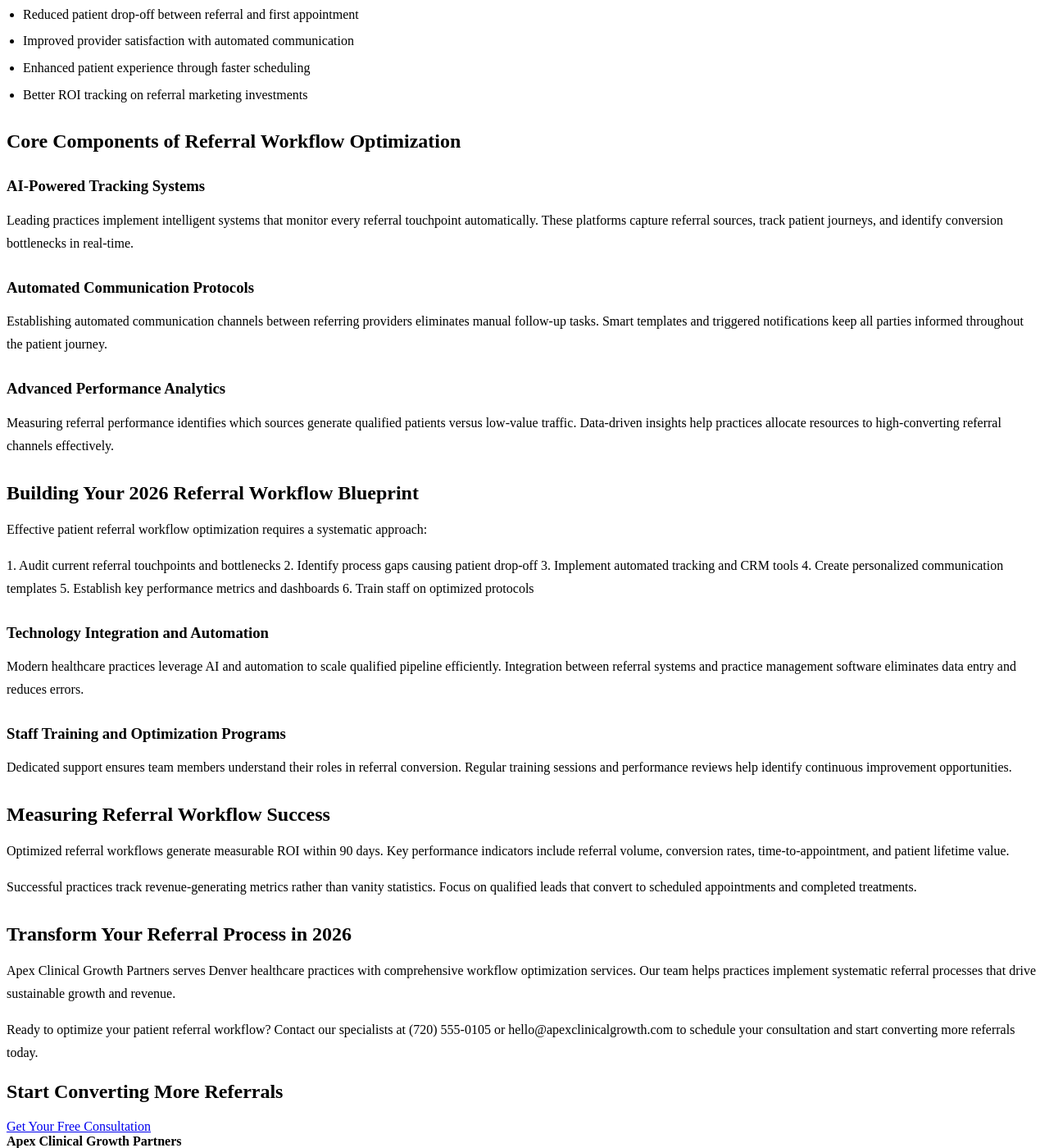
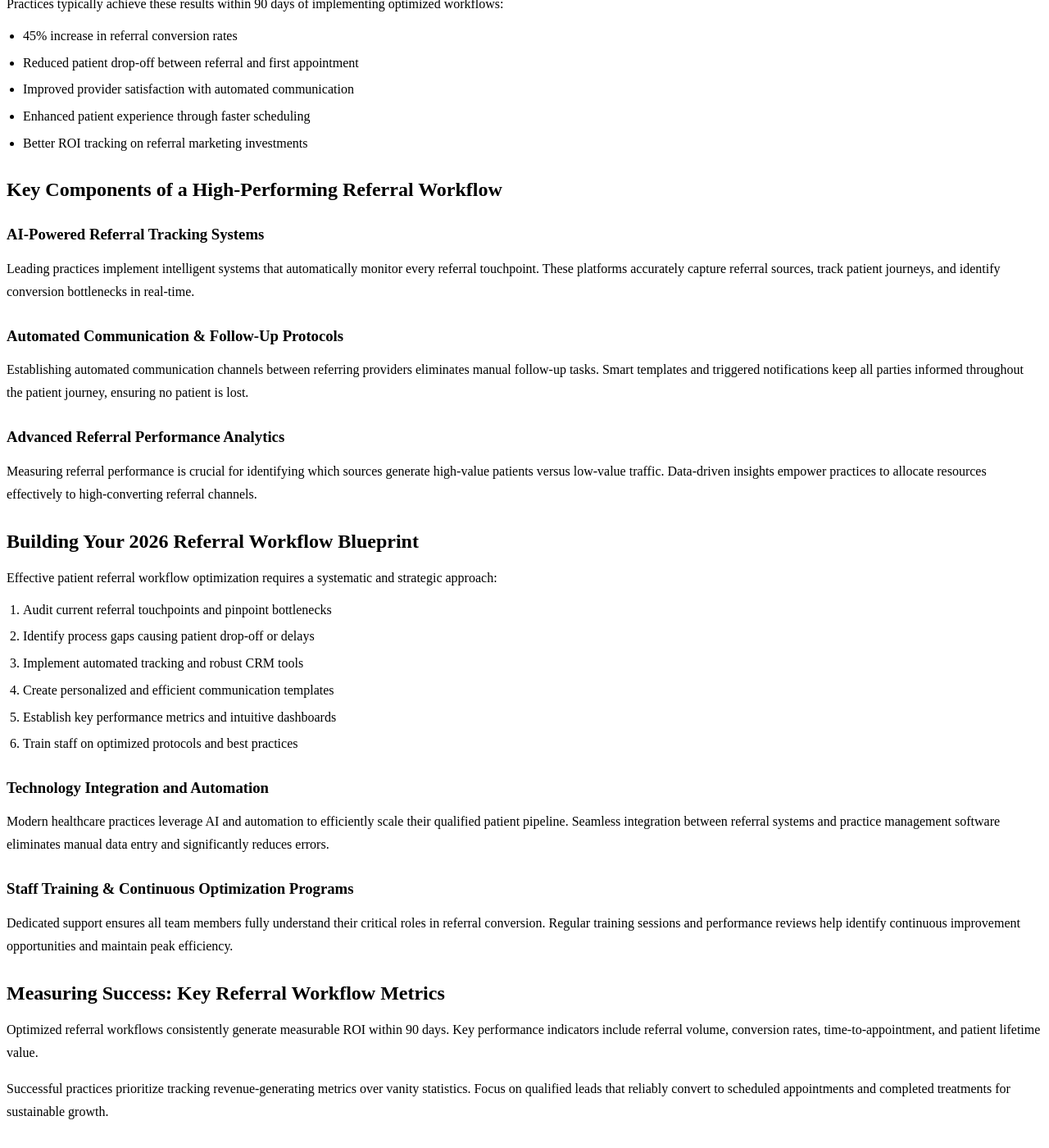
Before and after one commit to prjctlphbt/orbitr-canary-angular-20260228, a Jekyll site: the page patient-referral-workflow-blueprint.html, which Jekyll copies as it is, in a window 1280 px wide and 1400 px high, scrolled down 417 px. Shown: the whole window at 82% size. Built offline with Jekyll 4.4.1, drawn with Linux system fonts in a browser that asks for light colours; some of the changed text lies outside the part shown.

Commit message:
Refresh and update content: patient-referral-workflow-blueprint.html

```diff
--- a/patient-referral-workflow-blueprint.html
+++ b/patient-referral-workflow-blueprint.html
@@ -103,16 +103,16 @@
 <section class="page-hero landing-hero">
 <div class="container">
 <h1>Patient Referral Workflow Optimization Blueprint</h1>
-<a class="cta" href="/services/">Get Your Blueprint</a>
+<a class="cta" href="/services/">Download Your 2026 Blueprint</a>
 </div>
 </section>
 <section class="landing-content">
 <div class="container orbitr-generated-content">
-<h1>Patient Referral Workflow Optimization Blueprint</h1>
-<p>Streamlining patient referrals drives healthcare growth and maximizes revenue in 2026. Effective workflow optimization transforms fragmented processes into seamless systems that convert qualified leads into scheduled patients.</p>
-<h2>Why Patient Referral Workflows Drive Practice Growth</h2>
-<p>Inefficient referral systems waste valuable opportunities and marketing budget. Healthcare practices lose potential revenue when referral processes lack automation and tracking capabilities.</p>
-<p>What practices achieve within 90 days of implementing optimized workflows:</p>
+<h2>Your 2026 Patient Referral Workflow Optimization Blueprint</h2>
+<p>Streamlining patient referrals is critical for driving healthcare growth and maximizing revenue in 2026. Effective workflow optimization transforms fragmented processes into seamless systems, converting qualified leads into scheduled patients efficiently.</p>
+<h2>Why Optimized Patient Referrals are Essential for 2026 Practice Growth</h2>
+<p>Inefficient referral systems lead to missed opportunities and wasted marketing budgets. Healthcare practices lose significant potential revenue when referral processes lack robust automation and tracking capabilities.</p>
+<p>Practices typically achieve these results within 90 days of implementing optimized workflows:</p>
 <ul>
 <li>45% increase in referral conversion rates</li>
 <li>Reduced patient drop-off between referral and first appointment</li>
@@ -120,37 +120,39 @@
 <li>Enhanced patient experience through faster scheduling</li>
 <li>Better ROI tracking on referral marketing investments</li>
 </ul>
-<h2>Core Components of Referral Workflow Optimization</h2>
-<h3>AI-Powered Tracking Systems</h3>
-<p>Leading practices implement intelligent systems that monitor every referral touchpoint automatically. These platforms capture referral sources, track patient journeys, and identify conversion bottlenecks in real-time.</p>
-<h3>Automated Communication Protocols</h3>
-<p>Establishing automated communication channels between referring providers eliminates manual follow-up tasks. Smart templates and triggered notifications keep all parties informed throughout the patient journey.</p>
-<h3>Advanced Performance Analytics</h3>
-<p>Measuring referral performance identifies which sources generate qualified patients versus low-value traffic. Data-driven insights help practices allocate resources to high-converting referral channels effectively.</p>
+<h2>Key Components of a High-Performing Referral Workflow</h2>
+<h3>AI-Powered Referral Tracking Systems</h3>
+<p>Leading practices implement intelligent systems that automatically monitor every referral touchpoint. These platforms accurately capture referral sources, track patient journeys, and identify conversion bottlenecks in real-time.</p>
+<h3>Automated Communication &amp; Follow-Up Protocols</h3>
+<p>Establishing automated communication channels between referring providers eliminates manual follow-up tasks. Smart templates and triggered notifications keep all parties informed throughout the patient journey, ensuring no patient is lost.</p>
+<h3>Advanced Referral Performance Analytics</h3>
+<p>Measuring referral performance is crucial for identifying which sources generate high-value patients versus low-value traffic. Data-driven insights empower practices to allocate resources effectively to high-converting referral channels.</p>
 <h2>Building Your 2026 Referral Workflow Blueprint</h2>
-<p>Effective patient referral workflow optimization requires a systematic approach:</p>
-<p>1. Audit current referral touchpoints and bottlenecks
-2. Identify process gaps causing patient drop-off
-3. Implement automated tracking and CRM tools
-4. Create personalized communication templates
-5. Establish key performance metrics and dashboards
-6. Train staff on optimized protocols</p>
+<p>Effective patient referral workflow optimization requires a systematic and strategic approach:</p>
+<ol>
+<li>Audit current referral touchpoints and pinpoint bottlenecks</li>
+<li>Identify process gaps causing patient drop-off or delays</li>
+<li>Implement automated tracking and robust CRM tools</li>
+<li>Create personalized and efficient communication templates</li>
+<li>Establish key performance metrics and intuitive dashboards</li>
+<li>Train staff on optimized protocols and best practices</li>
+</ol>
 <h3>Technology Integration and Automation</h3>
-<p>Modern healthcare practices leverage AI and automation to scale qualified pipeline efficiently. Integration between referral systems and practice management software eliminates data entry and reduces errors.</p>
-<h3>Staff Training and Optimization Programs</h3>
-<p>Dedicated support ensures team members understand their roles in referral conversion. Regular training sessions and performance reviews help identify continuous improvement opportunities.</p>
-<h2>Measuring Referral Workflow Success</h2>
-<p>Optimized referral workflows generate measurable ROI within 90 days. Key performance indicators include referral volume, conversion rates, time-to-appointment, and patient lifetime value.</p>
-<p>Successful practices track revenue-generating metrics rather than vanity statistics. Focus on qualified leads that convert to scheduled appointments and completed treatments.</p>
-<h2>Transform Your Referral Process in 2026</h2>
-<p>Apex Clinical Growth Partners serves Denver healthcare practices with comprehensive workflow optimization services. Our team helps practices implement systematic referral processes that drive sustainable growth and revenue.</p>
-<p>Ready to optimize your patient referral workflow? Contact our specialists at (720) 555-0105 or hello@apexclinicalgrowth.com to schedule your consultation and start converting more referrals today.</p>
+<p>Modern healthcare practices leverage AI and automation to efficiently scale their qualified patient pipeline. Seamless integration between referral systems and practice management software eliminates manual data entry and significantly reduces errors.</p>
+<h3>Staff Training &amp; Continuous Optimization Programs</h3>
+<p>Dedicated support ensures all team members fully understand their critical roles in referral conversion. Regular training sessions and performance reviews help identify continuous improvement opportunities and maintain peak efficiency.</p>
+<h2>Measuring Success: Key Referral Workflow Metrics</h2>
+<p>Optimized referral workflows consistently generate measurable ROI within 90 days. Key performance indicators include referral volume, conversion rates, time-to-appointment, and patient lifetime value.</p>
+<p>Successful practices prioritize tracking revenue-generating metrics over vanity statistics. Focus on qualified leads that reliably convert to scheduled appointments and completed treatments for sustainable growth.</p>
+<h2>Transform Your Patient Referral Process in 2026</h2>
+<p>Apex Clinical Growth Partners proudly serves Denver healthcare practices with comprehensive workflow optimization services. Our expert team helps practices implement systematic referral processes that drive sustainable growth and maximize revenue.</p>
+<p>Ready to fully optimize your patient referral workflow? Contact our specialists at (720) 555-0105 or hello@apexclinicalgrowth.com to schedule your consultation and start converting more referrals today.</p>
 </div>
 </section>
 <section class="landing-cta">
 <div class="container">
 <h2>Start Converting More Referrals</h2>
-<a class="cta" href="/services/">Get Your Free Consultation</a>
+<a class="cta" href="/services/">Schedule Your Free 2026 Consultation</a>
 </div>
 </section>
 </main>
```
Also changed, not shown: other parts of patient-referral-workflow-blueprint.html (+2 -12 lines).
